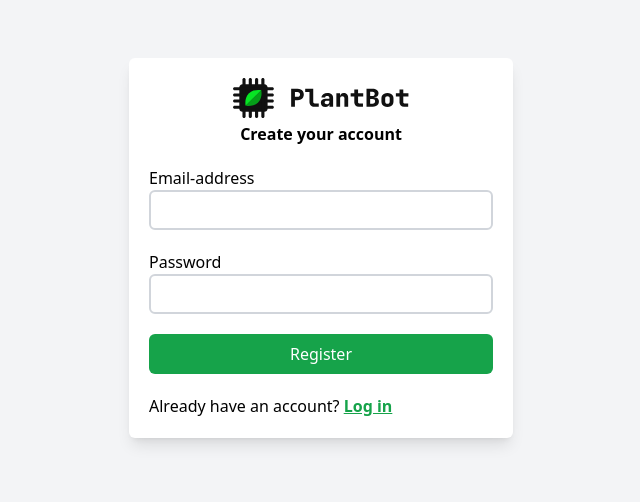
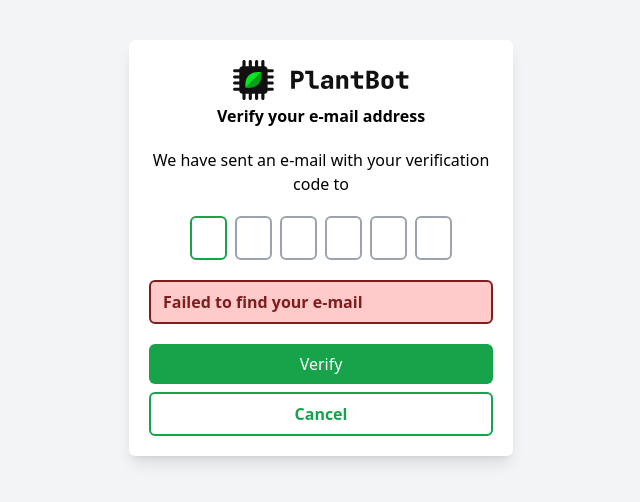
Before and after one commit to LarsVerschoor/plantbot-frontend, a React (Vite) app: page /verify in a window 1280 px wide. Before the commit this address led to /register. Shown: the part 152-654 px from the top of the page, without its empty margins (319-959 px from the left). Built offline with nearby package versions, Linux system fonts and the light colour scheme.

Commit message:
Improved authentication, improved input contrast

```diff
--- a/src/AuthLayout.jsx
+++ b/src/AuthLayout.jsx
@@ -1,6 +1,18 @@
-import { Outlet } from 'react-router';
+import { Outlet, useNavigate } from 'react-router';
+import { useContext, useEffect } from "react";
+import { AuthContext } from "./Contexts/Auth.jsx";
 
 function AuthLayout() {
+    const navigate = useNavigate();
+    const {verificationEmail, token} = useContext(AuthContext);
+
+    useEffect(() => {
+        (() => {
+            if (verificationEmail !== null) return navigate('/verify');
+            if (token !== null) return navigate('/');
+        })();
+    }, [verificationEmail, token, navigate]);
+
     return (
         <div className="bg-gray-100">
             <main className="min-h-svh flex justify-center items-center">
--- a/src/Components/Button.jsx
+++ b/src/Components/Button.jsx
@@ -1,7 +1,14 @@
-function Button({ type, onClick, children }) {
+const defaultStyles = 'text-center px-3 py-2 w-full rounded-md'
+
+const styles = {
+    primary: `${defaultStyles} bg-green-600 hover:bg-green-700 text-white`,
+    secondary: `${defaultStyles} border-2 border-green-600 text-green-600 hover:bg-green-600 hover:text-white font-semibold`
+}
+
+function Button({ type, style, onClick, children }) {
     return (
         <button type={type} onClick={onClick}
-                className="bg-green-600 hover:bg-green-700 text-white text-center px-3 py-2 w-full rounded-md">{children}</button>
+                className={style === 'secondary' ? styles.secondary : styles.primary}>{children}</button>
     )
 }
 
--- a/src/Components/Input.jsx
+++ b/src/Components/Input.jsx
@@ -1,7 +1,7 @@
 function Input({ id, name, type, value, onChange }) {
     return (
         <input id={id} name={name} type={type} value={value} onChange={onChange}
-               className="border-2 border-gray-300 outline-none focus:border-green-600 focus:ring-0 min-w-full rounded-md px-3 py-1.5"/>
+               className="border-2 border-gray-400 outline-none focus:border-green-600 focus:ring-0 min-w-full rounded-md px-3 py-1.5"/>
     )
 }
 
--- a/src/Components/Navigation.jsx
+++ b/src/Components/Navigation.jsx
@@ -1,17 +1,14 @@
 import { Link, useLocation } from "react-router";
 import logo from "../assets/logo_plantbot_text.svg";
-import { useContext } from "react";
-import { AuthContext } from "../Contexts/Auth.jsx";
 import NavigationLink from "../Components/NavigationLink.jsx"
 
 function Navigation() {
     const location = useLocation();
-    const { token } = useContext(AuthContext);
 
     const isCurrent = (path) => location.pathname === path;
 
     return (
-        <nav className="bg-white rounded-b-md shadow-lg p-4 w-full">
+        <nav className="bg-white rounded-b-md shadow-lg px-4 py-3 w-full">
             <div className="max-w-page flex justify-between mx-auto">
                 <Link to="/" className="flex items-center"><img src={logo} alt="PlantBot logo" width="180" className="p-4"/></Link>
                 <div className="flex gap-2 items-center">
--- a/src/Contexts/Auth.jsx
+++ b/src/Contexts/Auth.jsx
@@ -95,8 +95,12 @@ function AuthProvider({ children }) {
         }
     }
 
+    const cancelVerification = () => {
+        setVerificationEmail(null);
+    }
+
     return (
-        <AuthContext.Provider value={{ token, login, register, verificationEmail, verify }}>
+        <AuthContext.Provider value={{ token, login, register, verificationEmail, verify, cancelVerification }}>
             {children}
         </AuthContext.Provider>
     )
--- a/src/Layout.jsx
+++ b/src/Layout.jsx
@@ -1,8 +1,19 @@
-import { Outlet } from 'react-router';
+import { Outlet, useNavigate } from 'react-router';
 import Navigation from "./Components/Navigation.jsx";
 import Footer from "./Components/Footer.jsx";
+import { useContext, useEffect } from "react";
+import { AuthContext } from "./Contexts/Auth.jsx";
 
 function Layout() {
+    const navigate = useNavigate();
+    const {verificationEmail} = useContext(AuthContext);
+
+    useEffect(() => {
+        (() => {
+            if (verificationEmail !== null) return navigate('/verify');
+        })()
+    }, [verificationEmail, navigate]);
+
     return (
         <div className="bg-gray-100 min-h-svh flex flex-col items-center">
             <Navigation/>
--- a/src/Pages/Login.jsx
+++ b/src/Pages/Login.jsx
@@ -7,8 +7,7 @@ import { AuthContext } from "../Contexts/Auth.jsx";
 import { useNavigate } from "react-router";
 
 function Login() {
-    const navigate = useNavigate();
-    const { login, token } = useContext(AuthContext);
+    const { login } = useContext(AuthContext);
 
     const [formData, setFormData] = useState({
         email: '',
@@ -16,18 +15,6 @@ function Login() {
     });
 
     const [error, setError] = useState(null);
-
-    useEffect(() => {
-        if (token !== null) {
-            navigate('/');
-        }
-    }, []);
-
-    useEffect(() => {
-        if (token !== null) {
-            navigate('/');
-        }
-    }, [token]);
 
     const handleInputChange = (event) => {
         setError(null);
@@ -47,7 +34,7 @@ function Login() {
 
     return (
         <AuthCard title="Log in to your account">
-            <form method="post" onSubmit={handleSubmit} className="flex flex-col gap-5">
+            <form method="post" onSubmit={handleSubmit} className="flex flex-col gap-4">
                 <div>
                     <label htmlFor="email">Email-address</label>
                     <Input id="email" name="email" type="text" value={formData.email} onChange={handleInputChange}/>
--- a/src/Pages/Register.jsx
+++ b/src/Pages/Register.jsx
@@ -9,22 +9,6 @@ import { useNavigate } from "react-router";
 function Register() {
     const navigate = useNavigate();
     const { register, verificationEmail, token } = useContext(AuthContext);
-
-    useEffect(() => {
-        if (verificationEmail !== null) {
-            navigate('/verify');
-            return;
-        }
-        if (token !== null) {
-            navigate('/');
-        }
-    }, []);
-
-    useEffect(() => {
-        if (verificationEmail !== null) {
-            navigate('/verify');
-        }
-    }, [verificationEmail]);
 
     const [formData, setFormData] = useState({
         email: '',
@@ -51,7 +35,7 @@ function Register() {
 
     return (
         <AuthCard title="Create your account">
-            <form method="post" onSubmit={handleSubmit} className="flex flex-col gap-5">
+            <form method="post" onSubmit={handleSubmit} className="flex flex-col gap-4">
                 <div>
                     <label htmlFor="email">Email-address</label>
                     <Input id="email" name="email" type="text" value={formData.email} onChange={handleInputChange}/>
--- a/src/Pages/Verify.jsx
+++ b/src/Pages/Verify.jsx
@@ -3,11 +3,10 @@ import { useNavigate } from "react-router";
 import { useContext, useEffect, useState } from "react";
 import { AuthContext } from "../Contexts/Auth.jsx";
 import Button from "../Components/Button.jsx";
-import InternalLink from "../Components/InternalLink.jsx";
 
 function Verify() {
     const navigate = useNavigate();
-    const { verify, token, verificationEmail } = useContext(AuthContext);
+    const { verify, verificationEmail, cancelVerification } = useContext(AuthContext);
 
     const [formData, setFormData] = useState({
         code1: '',
@@ -21,21 +20,15 @@ function Verify() {
     const [error, setError] = useState(null);
 
     useEffect(() => {
-        if (token !== null) {
-            navigate('/');
-            return;
-        }
-
         if (verificationEmail === null) {
-            navigate('/register');
+            setError('Failed to find your e-mail');
         }
     }, []);
 
-    useEffect(() => {
-        if (token !== null) {
-            navigate('/');
-        }
-    }, [token]);
+    const handleCancelVerification = () => {
+        cancelVerification();
+        navigate('/register');
+    }
 
     const handleInputChange = (event) => {
         setError(null);
@@ -76,13 +69,15 @@ function Verify() {
                         Object.keys(formData).map((key) => (
                             <input type="text" maxLength="1" id={key} key={key} name={key} value={formData[key]}
                                    onChange={handleInputChange}
-                                   className="box-content w-ch-1 px-3 py-2 border-2 border-gray-300 outline-none rounded-md focus:border-green-600 focus:ring-0 text-center"/>
+                                   className="box-content w-ch-1 px-3 py-2 border-2 border-gray-400 outline-none rounded-md focus:border-green-600 focus:ring-0 text-center"/>
                         ))
                     }
                 </div>
                 {error && <p className="bg-red-200 border-2 border-red-900 text-red-900 rounded-md px-3 py-2 font-semibold">{error}</p>}
-                <Button type="submit" id="submit">Verify</Button>
-                <div>Already verified? <InternalLink to="/login">Log in</InternalLink> instead</div>
+                <div className="flex flex-col gap-2">
+                    <Button type="submit" id="submit">Verify</Button>
+                    <Button type="button" style="secondary" onClick={handleCancelVerification}>Cancel</Button>
+                </div>
             </form>
         </AuthCard>
     );
--- a/vite.config.js
+++ b/vite.config.js
@@ -4,4 +4,7 @@ import react from '@vitejs/plugin-react-swc'
 // https://vite.dev/config/
 export default defineConfig({
     plugins: [react()],
+    server: {
+        hmr: false
+    }
 })
```
